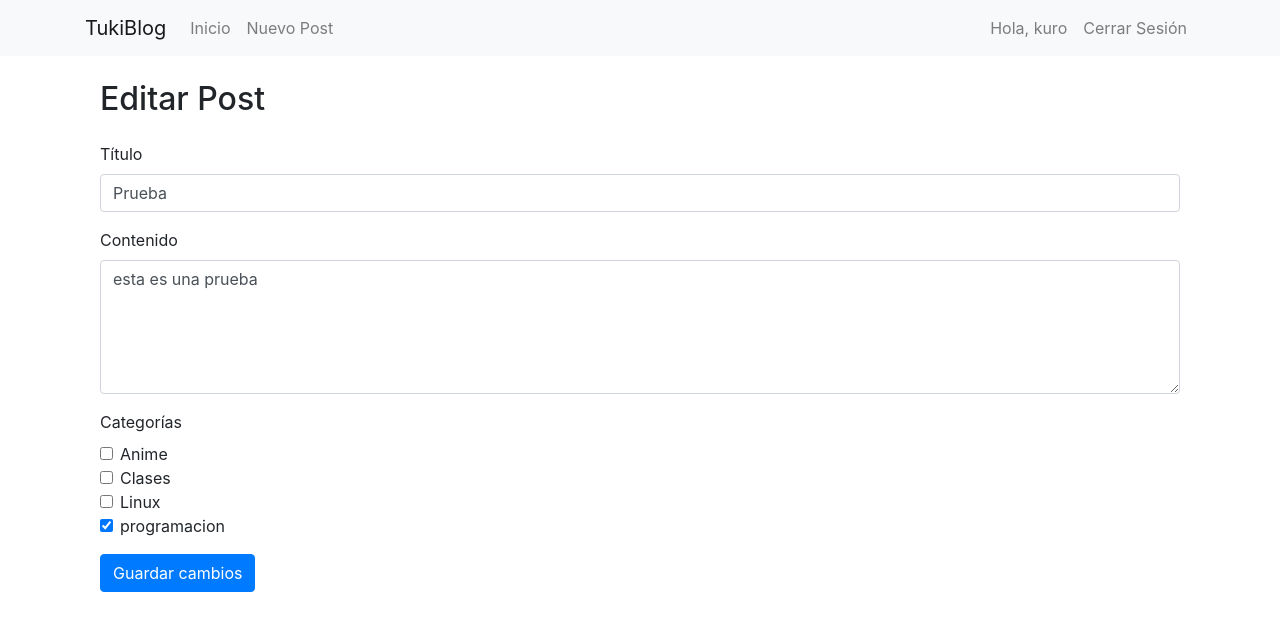
After one commit to lneira1754/APIBlog, a Flask app: page /post/1/edit in a window 1280 px wide. The commit adds this page. Shown: the top 631 px of the page. Run offline with Flask 3, Linux system fonts and the light colour scheme; a user stored in the database is signed in; data comes from the database, SQL or seed files in the repository; parts of the project's set-up code (start-up, migrations or seed data) failed here and were passed over; some libraries are stand-ins or nearby versions.

Commit message:
Update templates and models

```diff
--- a/app.py
+++ b/app.py
@@ -134,5 +134,49 @@
     category = Category.query.get_or_404(category_id)
     return render_template('blog/category_posts.html', category=category)
 
+@app.route('/post/<int:post_id>/delete', methods=['POST'])
+@login_required
+def delete_post(post_id):
+    post = Post.query.get_or_404(post_id)
+    if post.author != current_user:
+        abort(403)
+
+    db.session.delete(post)
+    db.session.commit()
+    flash('El post fue eliminado correctamente.')
+    return redirect(url_for('index'))  # o donde quieras redirigir
+
+
+@app.route('/post/<int:post_id>/edit', methods=['GET', 'POST'])
+@login_required
+def edit_post(post_id):
+    post = Post.query.get_or_404(post_id)
+
+    # Solo el autor puede editar
+    if post.author != current_user:
+        flash('No tenés permiso para editar este post.', 'error')
+        return redirect(url_for('index'))
+
+    if request.method == 'POST':
+        post.title = request.form['title']
+        post.content = request.form['content']
+        category_ids = request.form.getlist('categories')
+        post.categories = [Category.query.get(cat_id) for cat_id in category_ids if Category.query.get(cat_id)]
+        db.session.commit()
+        flash('Post actualizado con éxito!', 'success')
+        return redirect(url_for('post_detail', post_id=post.id))
+
+    return render_template('blog/edit_post.html', post=post)
+
+
+with app.app_context():
+    if Category.query.count() == 0:
+        categorias = ['Tecnología', 'Ciencia', 'Arte', 'Opinión', 'Noticias']
+        for nombre in categorias:
+            db.session.add(Category(name=nombre))
+        db.session.commit()
+        print("Categorías iniciales creadas.")
+
+
 if __name__ == '__main__':
     app.run(debug=True)
--- a/models.py
+++ b/models.py
@@ -34,7 +34,7 @@
     content = db.Column(db.Text, nullable=False)
     created_at = db.Column(db.DateTime, nullable=False, default=datetime.utcnow)
     user_id = db.Column(db.Integer, db.ForeignKey('user.id'), nullable=False)
-    comments = db.relationship('Comment', backref='post', lazy=True)
+    comments = db.relationship('Comment', backref='post', lazy=True, cascade="all, delete-orphan")
 
     def __str__(self):
         return self.title
--- /dev/null
+++ b/templates/blog/edit_post.html
@@ -0,0 +1,38 @@
+{% extends "layout.html" %}
+
+{% block head_title %}Editar Post{% endblock %}
+
+{% block body %}
+
+<div class="container mt-4">
+    <h2 class="mb-4">Editar Post</h2>
+    <form method="POST">
+        <div class="form-group">
+            <label for="title">Título</label>
+            <input type="text" class="form-control" id="title" name="title" value="{{ post.title }}" required>
+        </div>
+
+        <div class="form-group">
+            <label for="content">Contenido</label>
+            <textarea class="form-control" id="content" name="content" rows="5" required>{{ post.content }}</textarea>
+        </div>
+
+        <div class="form-group">
+            <label>Categorías</label>
+            <div>
+                {% for category in categories %}
+                    <div class="form-check">
+                        <input class="form-check-input" type="checkbox" id="cat{{ category.id }}" name="categories" value="{{ category.id }}"
+                        {% if category in post.categories %}checked{% endif %}>
+                        <label class="form-check-label" for="cat{{ category.id }}">
+                            {{ category.name }}
+                        </label>
+                    </div>
+                {% endfor %}
+            </div>
+        </div>
+
+        <button type="submit" class="btn btn-primary">Guardar cambios</button>
+    </form>
+</div>
+{% endblock %}
```
Also changed, not shown: templates/blog/post_detail.html (+10 -5 lines), 1 other file.
